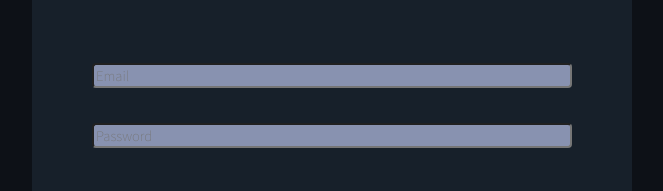
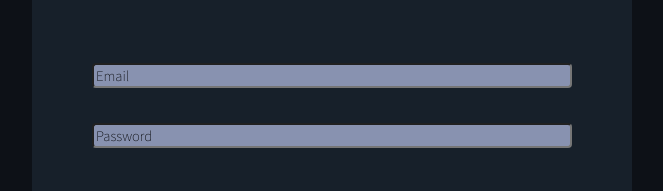
Before and after one commit to x1vaan/Contacts-App, a React (Create React App) app in the folder client/: page /login in a window 1280 px wide. Shown: the part 163-354 px from the top of the page, without its empty margins (308-971 px from the left). Built offline with nearby package versions, Linux system fonts and the light colour scheme; a web font is replaced by a local one.

Commit message:
color placeholder

```diff
--- a/client/src/Login/Login.module.css
+++ b/client/src/Login/Login.module.css
@@ -51,7 +51,9 @@
     border-radius: 4px;
     transition: 0.4s;
  }
-
+::placeholder{
+    color: #010203;
+}
  .signup{
     display: block;
     margin: auto;
--- a/client/src/addContact/addContact.module.css
+++ b/client/src/addContact/addContact.module.css
@@ -74,3 +74,7 @@
     margin-top: 5vh;
     font-size: 40px;
  }
+
+ ::placeholder{
+   color: #010203;
+}
--- a/client/src/editContact/editContact.module.css
+++ b/client/src/editContact/editContact.module.css
@@ -75,3 +75,7 @@
     font-size: 40px;
     letter-spacing: 2px;
  }
+
+ ::placeholder{
+   color: #010203;
+}
```
